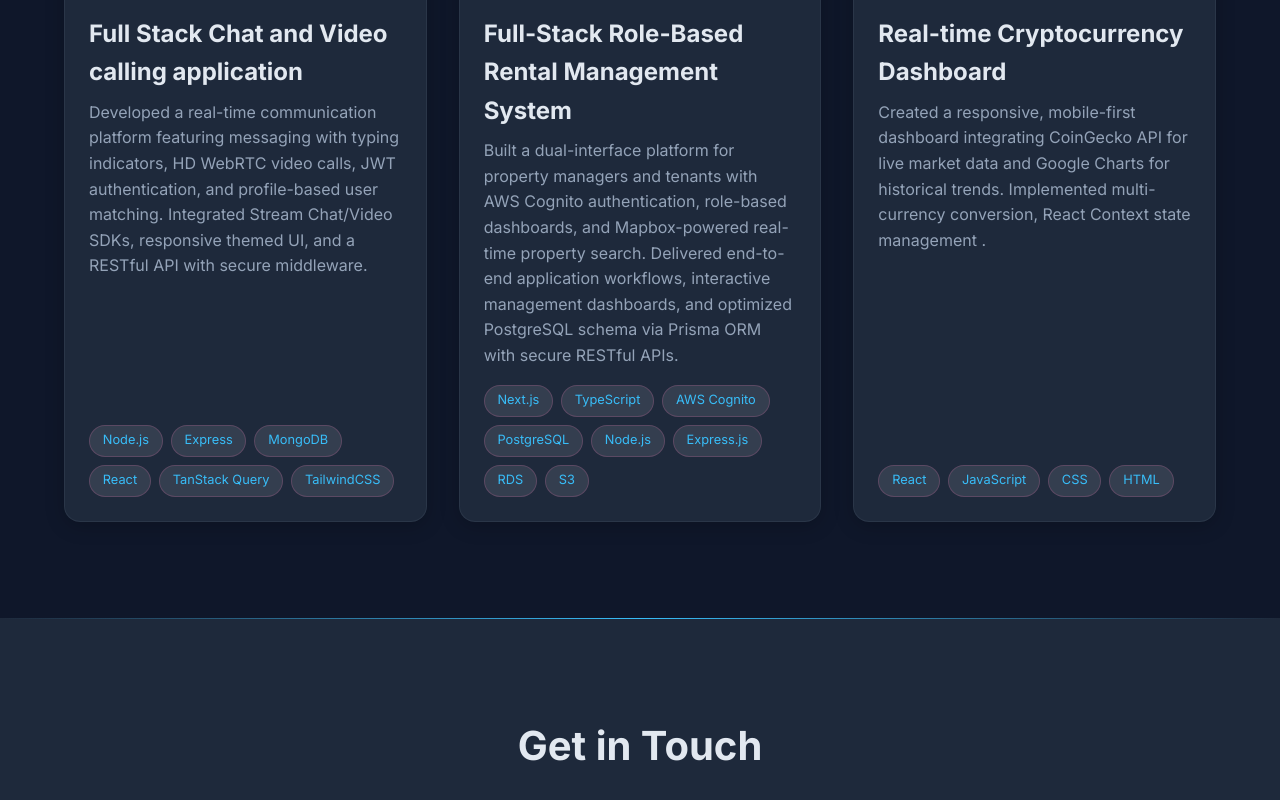
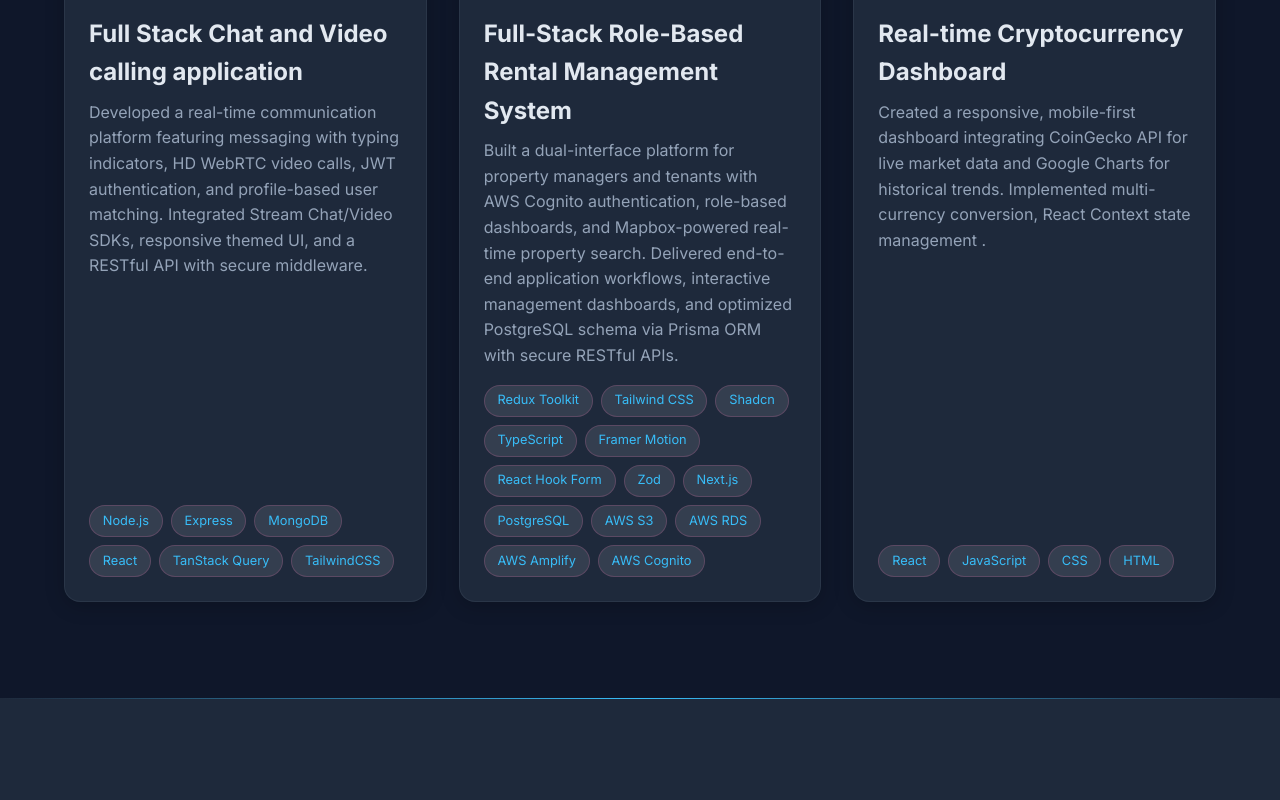
Before and after one commit to NanaKwameAmponsah/personal-portfolio, a React (Vite) app: page / in a window 1280 px wide. Shown: the part 1258-2058 px from the top of the page. Built offline with nearby package versions, Linux system fonts and the light colour scheme; no server answers.

Commit message:
updated tech stack description

```diff
--- a/src/components/Projects.jsx
+++ b/src/components/Projects.jsx
@@ -87,14 +87,19 @@ Built a dual-interface platform for property managers and tenants with AWS Cogni
 
           </p>
           <div className="project-tech">
+            <span>Redux Toolkit</span>
+            <span>Tailwind CSS</span>
+            <span>Shadcn</span>
+            <span>TypeScript</span>
+            <span>Framer Motion</span>
+            <span>React Hook Form</span>
+            <span>Zod</span>
             <span>Next.js</span>
-            <span>TypeScript</span>
+            <span>PostgreSQL</span>
+            <span>AWS S3</span>
+            <span>AWS RDS</span>
+            <span>AWS Amplify</span>
             <span>AWS Cognito</span>
-            <span>PostgreSQL</span>
-            <span>Node.js</span>
-            <span>Express.js</span>
-            <span>RDS</span>
-            <span>S3</span>
           </div>
         </motion.div>
 
```
